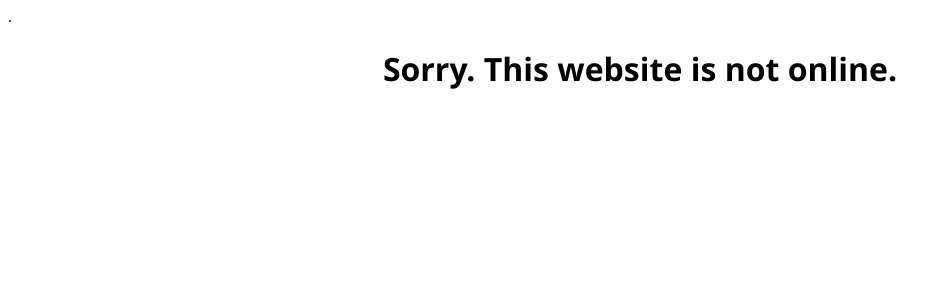
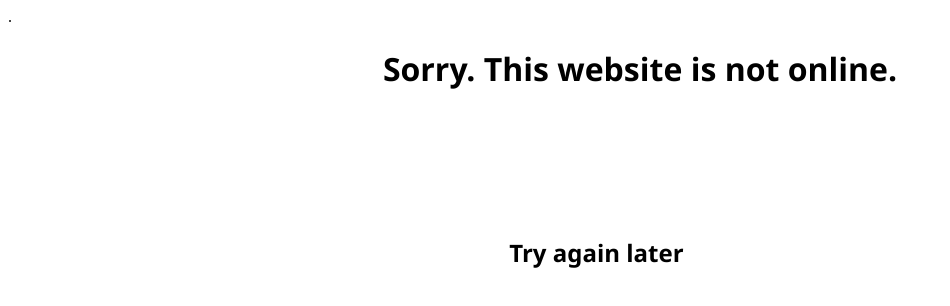
Before and after one commit to glitchycatstudios/glitchycatstudios.github.io, a plain HTML site: page index.html in a window 1280 px wide. Shown: the whole page, without its empty margins (0-950 px from the left). Drawn offline with Linux system fonts and the light colour scheme.

Commit message:
made website not online

```diff
--- a/index.html
+++ b/index.html
@@ -11,8 +11,15 @@
         left:50%;
         transform: translateX(-50%);
     }
+    h2{
+        position: absolute;
+        left:50%;
+        transform: translateX(-75%);
+        top:27%;
+    }
 </style>
 <body>
 <h1 style="font-family: 'Segoe UI', Tahoma, Geneva, Verdana, sans-serif;">Sorry. This website is not online.</h1>
+<h2 style="font-family: 'Segoe UI', Tahoma, Geneva, Verdana, sans-serif;">Try again later</h2>
 </body>
 </html>
```
